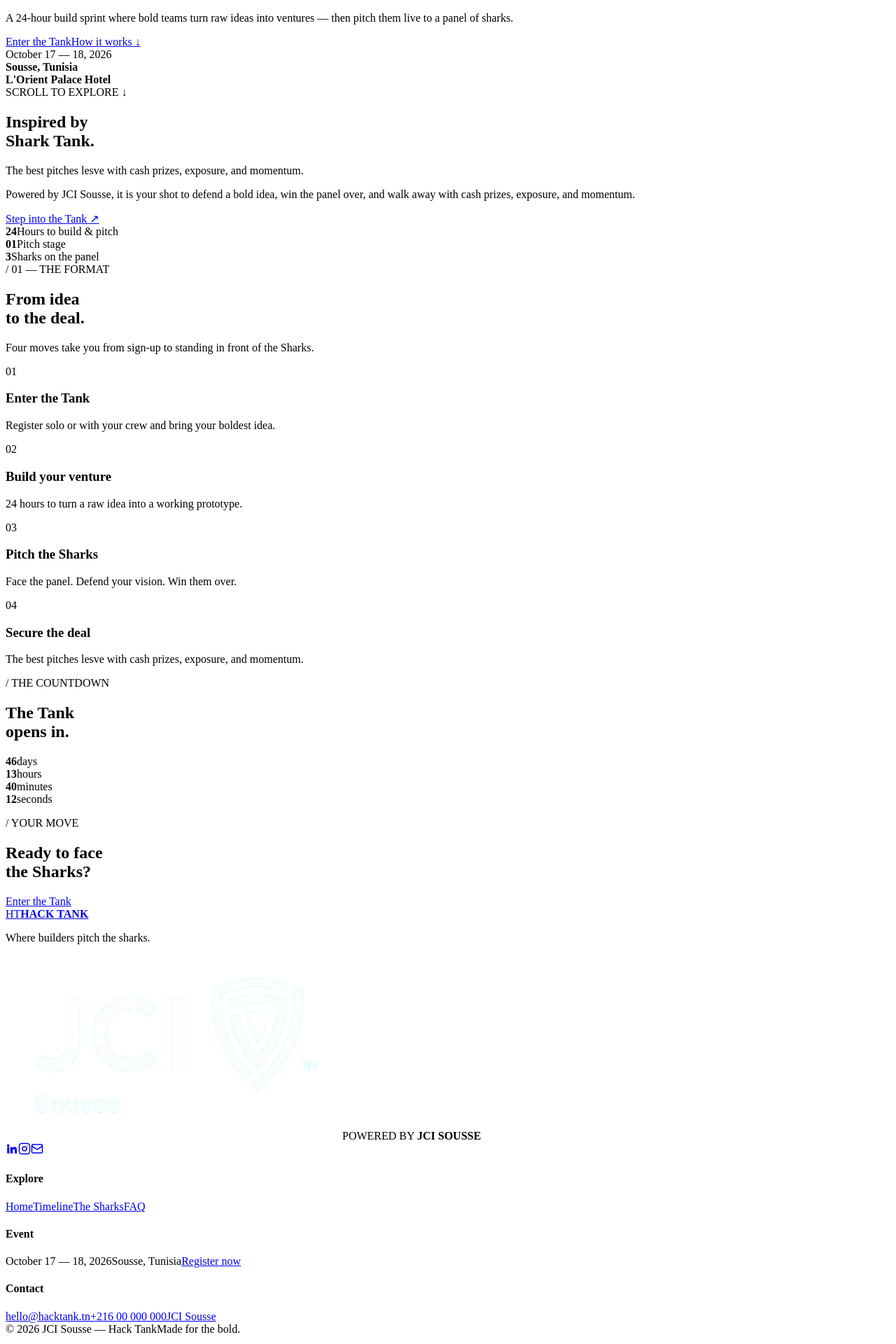
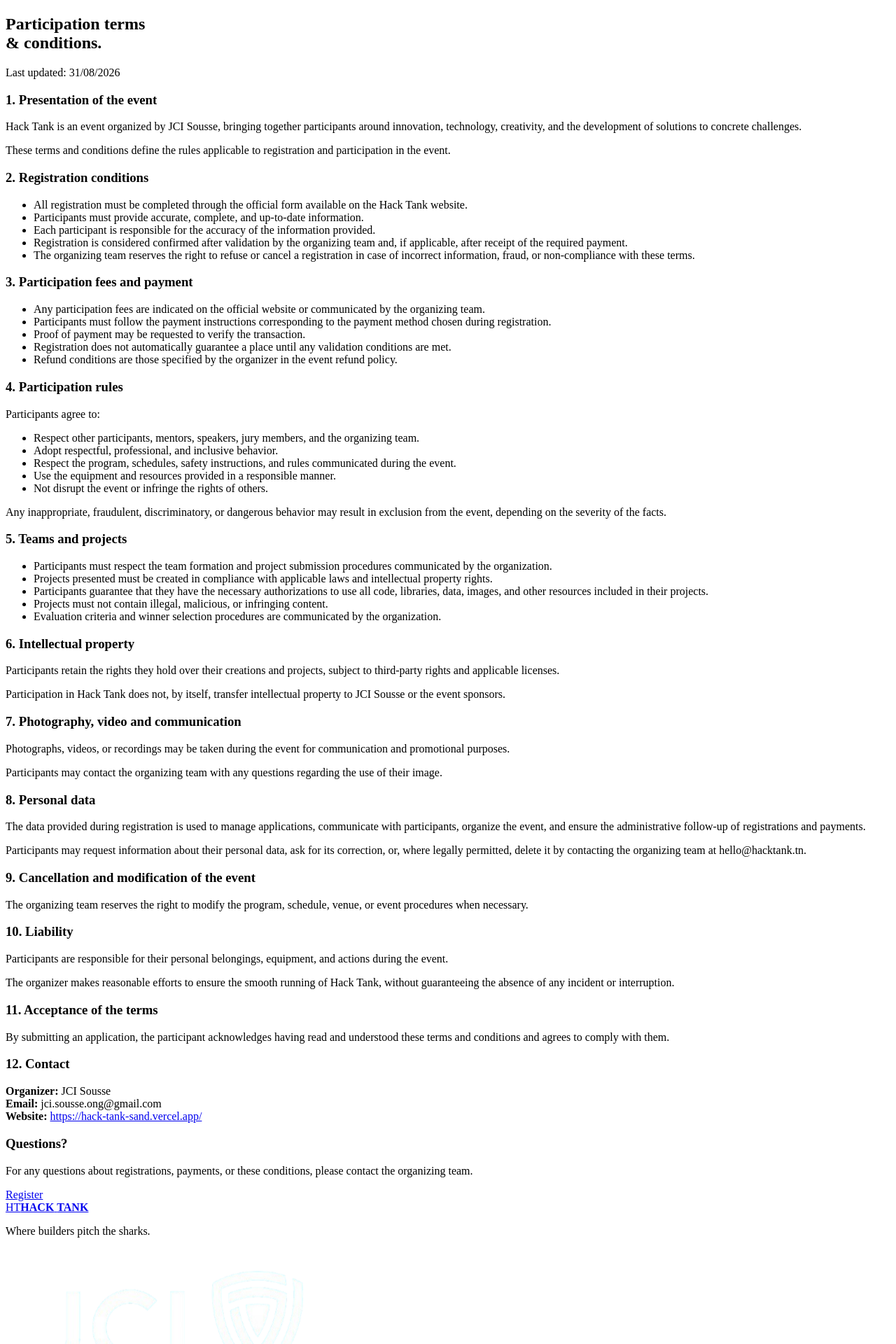
Before and after one commit to ismailLehioui/hackTank, a React (Vite) app: page /terms in a window 1280 px wide. Shown: the part 360-2280 px from the top of the page at 70% size. Built offline with nearby package versions, Linux system fonts and the light colour scheme; no server answers; the database is empty; the HTML template or start-up script is replaced by a standard one.

Commit message:
term & condition

```diff
--- a/src/App.tsx
+++ b/src/App.tsx
@@ -8,6 +8,7 @@
 import { Admin } from './pages/Admin'
 import { Jury } from './pages/Jury'
 import { Team } from './pages/Team'
+import { Terms } from './pages/Terms'
 
 export default function App() {
   return (
@@ -21,6 +22,7 @@
         <Route path="/sharks" element={<Sharks />} />
         <Route path="/timeline" element={<Timeline />} />
         <Route path="/faq" element={<Faq />} />
+        <Route path="/terms" element={<Terms />} />
         <Route path="*" element={<Home />} />
       </Route>
     </Routes>
--- a/src/components/Footer.tsx
+++ b/src/components/Footer.tsx
@@ -63,6 +63,7 @@
       <div className="footer-bottom">
         <span>© 2026 {EVENT.org} — {EVENT.name}</span>
         <span>Made for the bold.</span>
+        <Link to="/terms">Terms & Conditions</Link>
       </div>
     </footer>
   )
--- a/src/pages/Faq.tsx
+++ b/src/pages/Faq.tsx
@@ -29,8 +29,8 @@
 
         <aside className="contact-card">
           <h3>Talk to us</h3>
-          <a href="mailto:hello@hacktank.tn"><Mail size={16} /> hello@hacktank.tn</a>
-          <a href="tel:+21600000000"><Phone size={16} /> +216 00 000 000</a>
+          <a href="mailto:jci.sousse.ong@gmail.com"><Mail size={16} /> jci.sousse.ong@gmail.com</a>
+          <a href="tel:+21653316176"><Phone size={16} /> +216 53316176</a>
           <span><MapPin size={16} /> {EVENT.location}</span>
           <Link className="primary" to="/register">Enter the Tank </Link>
         </aside>
--- a/src/pages/Home.tsx
+++ b/src/pages/Home.tsx
@@ -62,7 +62,7 @@
           <div className="hero-heading-space" aria-hidden="true" />
           <p className="hero-text">A 24-hour build sprint where bold teams turn raw ideas into ventures — then pitch them live to a panel of sharks.</p>
           <div className="hero-actions">
-            <Link className="primary" to="/register">Enter the Tank
+            <Link className="nav-cta desktop-only" to="/register">Enter the Tank
             {/* <span>↗</span> */}
             </Link>
             <a className="text-link" href="#concept">How it works <span>↓</span></a>
--- /dev/null
+++ b/src/pages/Terms.tsx
@@ -0,0 +1,124 @@
+import { Link } from 'react-router-dom'
+import { EVENT } from '../data'
+
+export function Terms() {
+  return (
+    <div className="page">
+      <section className="page-hero">
+        <p className="section-label">/ TERMS & CONDITIONS</p>
+        <h1>Participation terms<br /><span>& conditions.</span></h1>
+        <p className="page-hero-text">
+          Last updated: {new Date().toLocaleDateString('en-GB', { day: '2-digit', month: '2-digit', year: 'numeric' })}
+        </p>
+      </section>
+
+      <section className="section faq-page">
+        <div className="faq-full">
+          <div className="faq-row" style={{ display: 'block' }}>
+            <h3>1. Presentation of the event</h3>
+            <p>
+              Hack Tank is an event organized by JCI Sousse, bringing together participants around innovation,
+              technology, creativity, and the development of solutions to concrete challenges.
+            </p>
+            <p>
+              These terms and conditions define the rules applicable to registration and participation in the event.
+            </p>
+
+            <h3>2. Registration conditions</h3>
+            <ul>
+              <li>All registration must be completed through the official form available on the Hack Tank website.</li>
+              <li>Participants must provide accurate, complete, and up-to-date information.</li>
+              <li>Each participant is responsible for the accuracy of the information provided.</li>
+              <li>Registration is considered confirmed after validation by the organizing team and, if applicable, after receipt of the required payment.</li>
+              <li>The organizing team reserves the right to refuse or cancel a registration in case of incorrect information, fraud, or non-compliance with these terms.</li>
+            </ul>
+
+            <h3>3. Participation fees and payment</h3>
+            <ul>
+              <li>Any participation fees are indicated on the official website or communicated by the organizing team.</li>
+              <li>Participants must follow the payment instructions corresponding to the payment method chosen during registration.</li>
+              <li>Proof of payment may be requested to verify the transaction.</li>
+              <li>Registration does not automatically guarantee a place until any validation conditions are met.</li>
+              <li>Refund conditions are those specified by the organizer in the event refund policy.</li>
+            </ul>
+
+            <h3>4. Participation rules</h3>
+            <p>Participants agree to:</p>
+            <ul>
+              <li>Respect other participants, mentors, speakers, jury members, and the organizing team.</li>
+              <li>Adopt respectful, professional, and inclusive behavior.</li>
+              <li>Respect the program, schedules, safety instructions, and rules communicated during the event.</li>
+              <li>Use the equipment and resources provided in a responsible manner.</li>
+              <li>Not disrupt the event or infringe the rights of others.</li>
+            </ul>
+            <p>Any inappropriate, fraudulent, discriminatory, or dangerous behavior may result in exclusion from the event, depending on the severity of the facts.</p>
+
+            <h3>5. Teams and projects</h3>
+            <ul>
+              <li>Participants must respect the team formation and project submission procedures communicated by the organization.</li>
+              <li>Projects presented must be created in compliance with applicable laws and intellectual property rights.</li>
+              <li>Participants guarantee that they have the necessary authorizations to use all code, libraries, data, images, and other resources included in their projects.</li>
+              <li>Projects must not contain illegal, malicious, or infringing content.</li>
+              <li>Evaluation criteria and winner selection procedures are communicated by the organization.</li>
+            </ul>
+
+            <h3>6. Intellectual property</h3>
+            <p>
+              Participants retain the rights they hold over their creations and projects, subject to third-party rights and applicable licenses.
+            </p>
+            <p>
+              Participation in Hack Tank does not, by itself, transfer intellectual property to JCI Sousse or the event sponsors.
+            </p>
+
+            <h3>7. Photography, video and communication</h3>
+            <p>
+              Photographs, videos, or recordings may be taken during the event for communication and promotional purposes.
+            </p>
+            <p>
+              Participants may contact the organizing team with any questions regarding the use of their image.
+            </p>
+
+            <h3>8. Personal data</h3>
+            <p>
+              The data provided during registration is used to manage applications, communicate with participants, organize the event, and ensure the administrative follow-up of registrations and payments.
+            </p>
+            <p>
+              Participants may request information about their personal data, ask for its correction, or, where legally permitted, delete it by contacting the organizing team at hello@hacktank.tn.
+            </p>
+
+            <h3>9. Cancellation and modification of the event</h3>
+            <p>
+              The organizing team reserves the right to modify the program, schedule, venue, or event procedures when necessary.
+            </p>
+
+            <h3>10. Liability</h3>
+            <p>
+              Participants are responsible for their personal belongings, equipment, and actions during the event.
+            </p>
+            <p>
+              The organizer makes reasonable efforts to ensure the smooth running of Hack Tank, without guaranteeing the absence of any incident or interruption.
+            </p>
+
+            <h3>11. Acceptance of the terms</h3>
+            <p>
+              By submitting an application, the participant acknowledges having read and understood these terms and conditions and agrees to comply with them.
+            </p>
+
+            <h3>12. Contact</h3>
+            <p>
+              <strong>Organizer:</strong> JCI Sousse<br />
+              <strong>Email:</strong> jci.sousse.ong@gmail.com<br />
+              <strong>Website:</strong> <a href="https://hack-tank.vercel.app/" target="_blank" rel="noreferrer">https://hack-tank-sand.vercel.app/</a>
+            </p>
+          </div>
+        </div>
+
+        <aside className="contact-card">
+          <h3>Questions?</h3>
+          <p>For any questions about registrations, payments, or these conditions, please contact the organizing team.</p>
+          <Link className="primary" to="/register">Register</Link>
+        </aside>
+      </section>
+    </div>
+  )
+}
--- a/src/services/registrations.ts
+++ b/src/services/registrations.ts
@@ -59,8 +59,8 @@
 
 export const DEFAULT_SITE_SETTINGS: SiteSettings = {
   id: null,
-  contact_email: "hello@hacktank.tn",
-  contact_phone: "+216 00 000 000",
+  contact_email: "jci.sousse.ong@gmail.com",
+  contact_phone: "+216 53316176",
   linkedin_url: "https://www.linkedin.com/company/jci-sousse/home/",
   instagram_url: "https://www.instagram.com/jcisousse/",
   hero_image_url: null,
```
